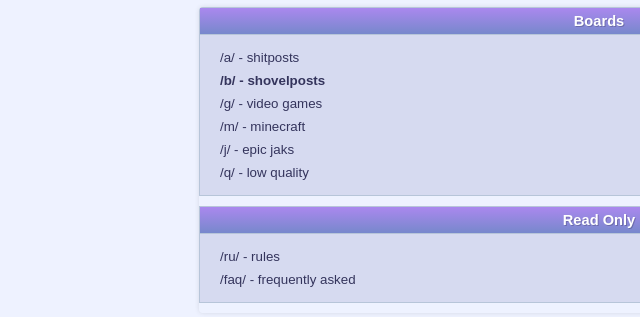
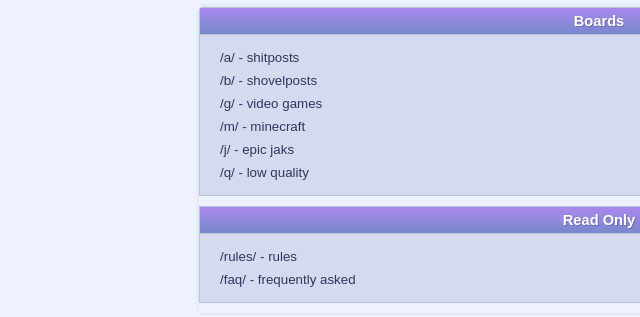
Before and after one commit to notrograd/ch.newfrog.us, a plain HTML site: page index.html in a window 1280 px wide. Shown: the part 193-510 px from the top of the page, 41-681 px from the left. Drawn offline with Linux system fonts and the light colour scheme.

Commit message:
Update index.html

```diff
--- a/index.html
+++ b/index.html
@@ -171,7 +171,7 @@
             <div class="boardTitle">Boards</div>
             <div class="boardList">
                 <a href="#" class="boardLink">/a/ - shitposts</a>
-                <a href="#" class="boardLink popular">/b/ - shovelposts</a>
+                <a href="#" class="boardLink">/b/ - shovelposts</a>
                 <a href="#" class="boardLink">/g/ - video games</a>
                 <a href="#" class="boardLink">/m/ - minecraft</a>
                 <a href="#" class="boardLink">/j/ - epic jaks</a>
@@ -182,7 +182,7 @@
         <div class="boardGroup">
             <div class="boardTitle">Read Only</div>
             <div class="boardList">
-                <a href="#" class="boardLink">/ru/ - rules</a>
+                <a href="#" class="boardLink">/rules/ - rules</a>
                 <a href="#" class="boardLink">/faq/ - frequently asked</a>
             </div>
       </div>
```
